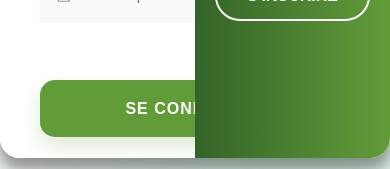
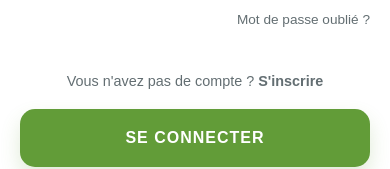
Before and after one commit to TrabelsiYass/Npluspara, a React (Create React App) app: page /login in a window 390 px wide. Shown: the part 886-1055 px from the top of the page. Built offline with nearby package versions, Linux system fonts and the light colour scheme; no server answers; the database is empty.

Commit message:
Update my website code

```diff
--- a/src/Components/Footer/index.js
+++ b/src/Components/Footer/index.js
@@ -38,8 +38,8 @@ function Footer() {
             <div className="footer-column">
               <h4>Service client</h4>
               <ul>
-                <li>Tél <a href="tel:+21670608000">+216 70 000 000</a></li>
-                <li>Email <a href="mailto:contact@pharma-shop.tn">contact@npluspara.tn</a></li>
+                <li>Tél <a href="tel:+21670608000">+216 28 895 920</a></li>
+                <li>Email <a href="mailto:contact@pharma-shop.tn">npluspara@gmail.com</a></li>
               </ul>
             </div>
           </div>
--- a/src/Components/Hotdeals/HotDeals.css
+++ b/src/Components/Hotdeals/HotDeals.css
@@ -137,6 +137,6 @@
   }
 
   .bons-plans-banner {
-    min-height: 216px;
+    min-height: auto;
   }
 }
--- a/src/Components/ProductModal/index.css
+++ b/src/Components/ProductModal/index.css
@@ -91,6 +91,50 @@
 }
 
 @media (max-width: 768px) {
-    .ProductModal .MuiPaper-root { padding: 20px !important; }
-    .newPrice.lg { font-size: 22px; }
+    /* Make the modal take up nearly the full width of the phone */
+    .ProductModal .MuiPaper-root {
+        padding: 15px !important;
+        margin: 10px !important; /* Prevents touching screen edges */
+        max-width: 95% !important;
+        width: 100% !important;
+        max-height: 90vh !important; /* Ensures it doesn't overflow the screen height */
+        overflow-y: auto !important; /* Allows scrolling if content is long */
+    }
+
+    /* Adjust the Close button so it doesn't overlap text as much */
+    .ProductModal .close_ {
+        top: 10px;
+        right: 10px;
+        width: 35px !important;
+        height: 35px !important;
+    }
+
+    /* Shrink typography so it doesn't wrap awkwardly */
+    .product-title {
+        font-size: 18px;
+        padding-right: 35px; /* Adjust space for smaller close button */
+    }
+
+    .newPrice.lg { font-size: 20px; }
+    .oldPrice.lg { font-size: 14px; }
+
+    /* Make buttons full width for better "thumb" targets */
+    .btn-green {
+        width: 100% !important;
+        margin-top: 10px;
+        padding: 12px 0 !important; /* Taller for mobile tapping */
+    }
+
+    .btn-wishlist {
+        width: 100% !important;
+        justify-content: center;
+        margin-top: 5px;
+    }
+
+    /* If you have an image and info side-by-side, force them to stack */
+    .ProductModal .MuiDialogContent-root {
+        display: flex;
+        flex-direction: column;
+        padding: 10px 0 !important;
+    }
 }
--- a/src/Pages/Blog.css
+++ b/src/Pages/Blog.css
@@ -460,4 +460,27 @@
     .article-lead { font-size: 1.1rem; }
     .article-content-text { font-size: 1.1rem; }
 
+
+
 }
+
+
+/* Mobile Optimization (Screens smaller than 768px) */
+@media (max-width: 768px) {
+  .filter-nav {
+    /* Allows items to wrap to a new line */
+    flex-wrap: wrap;
+    /* Reduce gap so more items fit per row */
+    gap: 8px;
+    padding-bottom: 15px;
+  }
+
+  .nav-filter-item {
+    /* Smaller font and padding for mobile fingers */
+    padding: 8px 12px;
+    font-size: 14px;
+    /* Optional: ensures items take up even space if you want a grid look */
+    flex-grow: 1;
+    text-align: center;
+  }
+}
--- a/src/Pages/Login.css
+++ b/src/Pages/Login.css
@@ -342,11 +342,63 @@
   cursor: pointer;
   margin-top: 20px;
 }
+.toggle-link {
+  display: none; /* Hidden on desktop */
+  text-align: center;
+  margin-top: 20px;
+  cursor: pointer;
+  color: var(--text-light);
+  font-size: 0.9rem;
+}
+
+@media (max-width: 768px) {
+  .toggle-link { display: block; }
+}
 
   /* Responsive Detail */
   @media (max-width: 768px) {
-    .overlay-wrapper { display: none; }
-    .form-container { width: 100% !important; transform: none !important; }
-    .auth-container.right-panel-active .sign-in-container { display: none; }
-    .auth-container.right-panel-active .sign-up-container { opacity: 1; transform: none; width: 100%; }
+    /* 1. Reset the main container */
+    .auth-container {
+      display: flex;
+      flex-direction: column; /* Stack vertically */
+      height: auto !important;
+      min-height: auto !important;
+      overflow: visible !important;
+      width: 100%;
+    }
+
+    /* 2. Make forms relative so they take up space */
+    .form-container {
+      position: relative !important; /* Fixes the 'disappearing' issue */
+      width: 100% !important;
+      height: auto !important;
+      padding: 40px 20px !important;
+      opacity: 1 !important;
+      transform: none !important;
+      transition: none !important;
+      left: 0 !important;
+    }
+
+    /* 3. Manage visibility */
+    /* Hide the form that isn't active */
+    .sign-in-container {
+      display: block;
+    }
+    .sign-up-container {
+      display: none;
+    }
+
+    /* Toggle display when state changes */
+    .auth-container.right-panel-active .sign-in-container {
+      display: none !important;
+    }
+    .auth-container.right-panel-active .sign-up-container {
+      display: block !important;
+      z-index: 5;
+    }
+
+    /* 4. Completely hide the desktop sliding overlay */
+    .overlay-wrapper, .overlay-container {
+      display: none !important;
+    }
   }
--- a/src/Pages/Login.js
+++ b/src/Pages/Login.js
@@ -108,6 +108,9 @@ const Login = () => {
             <div className="strength-bar-container">
               <div className="strength-bar" style={{ width: `${getPasswordStrength()}%`, backgroundColor: getPasswordStrength() < 66 ? '#ff4757' : '#629C38' }}></div>
             </div>
+            <p className="toggle-link" onClick={() => setIsSignUp(false)}>
+              Déjà un compte ? <strong>Se connecter</strong>
+            </p>
             <button className="submit-btn" disabled={loading}>
               {loading ? "Chargement..." : "S'INSCRIRE"}
             </button>
@@ -136,6 +139,9 @@ const Login = () => {
               <input type={showPassword ? "text" : "password"} placeholder="Mot de passe" value={password} onChange={(e) => setPassword(e.target.value)} required />
             </div>
             <span className="forgot-text">Mot de passe oublié ?</span>
+            <p className="toggle-link" onClick={() => setIsSignUp(true)}>
+              Vous n'avez pas de compte ? <strong>S'inscrire</strong>
+            </p>
             <button className="submit-btn" disabled={loading}>
               {loading ? "Chargement..." : "SE CONNECTER"}
             </button>
```
Also changed, not shown: src/Components/Header/FreshProd/index.js (deleted, +0 -12 lines), src/Components/Header/FreshProd/index.css (deleted).
